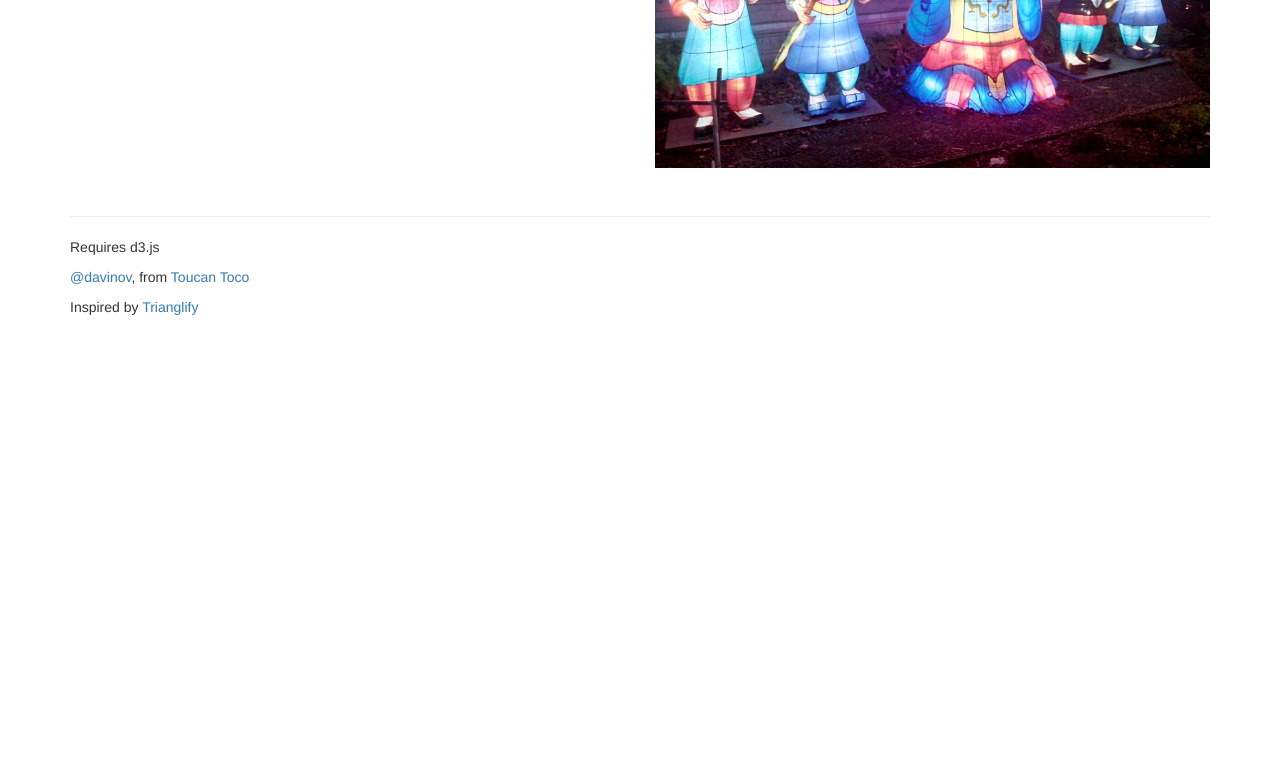
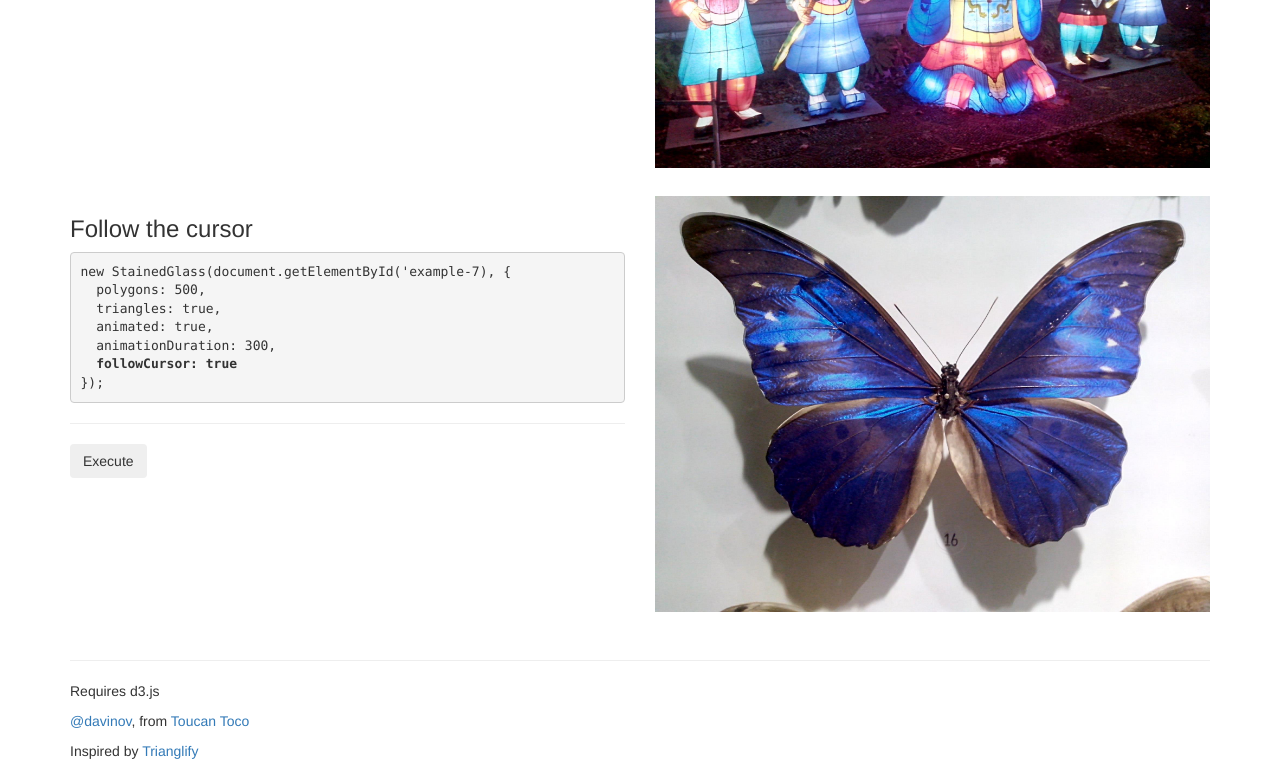
Before and after one commit to davinov/stained-glass, a website: page index.html in a window 1280 px wide. Shown: the part 2682-3453 px from the top of the page. Before the commit the page ends 3009 px from the top, so only its background shows below. Drawn offline with nearby package versions, Linux system fonts and the light colour scheme.

Commit message:
v0.4.0 following cursor animation time

```diff
--- a/bower.json
+++ b/bower.json
@@ -1,6 +1,6 @@
 {
   "name": "stained-glass",
-  "version": "0.3.0",
+  "version": "0.4.0",
   "authors": [
     "David Nowinsky <david@nowinsky.net>"
   ],
--- a/index.html
+++ b/index.html
@@ -169,6 +169,36 @@ new StainedGlass(document.getElementById('example-3b'), {
       </div>
     </section>
 
+    <section class="row">
+      <div class="col-xs-6">
+        <h3>Follow the cursor</h3>
+        <script>
+          function example7(btn) {
+            new StainedGlass(document.getElementById('example-7'), {
+              polygons: 500,
+              triangles: true,
+              animated: true,
+              animationDuration: 300,
+              followCursor: true
+            });
+            btn.disabled = true;
+          }
+        </script>
+        <pre>new StainedGlass(document.getElementById('example-7), {
+  polygons: 500,
+  triangles: true,
+  animated: true,
+  animationDuration: 300,
+  <strong>followCursor: true</strong>
+});</pre>
+        <hr>
+        <button class="btn" onclick='example7(this)'>Execute</button>
+      </div>
+      <div class="col-xs-6">
+        <img id="example-7" src="examples/7.jpg">
+      </div>
+    </section>
+
     <hr>
 
     <p>Requires d3.js</p>
--- a/package.json
+++ b/package.json
@@ -1,6 +1,6 @@
 {
   "name": "stained-glass",
-  "version": "0.3.0",
+  "version": "0.4.0",
   "description": "",
   "main": "dist/stained-glass.js",
   "dependencies": {},
```
Also changed, not shown: src/stained-glass.coffee (+21 -2 lines), README.md, dist/stained-glass.js, examples/7.jpg (added).
